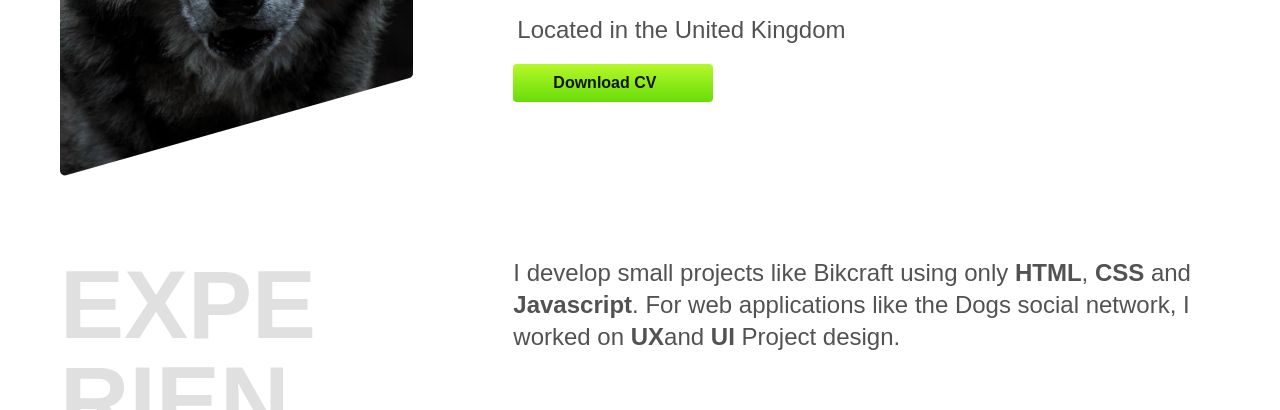
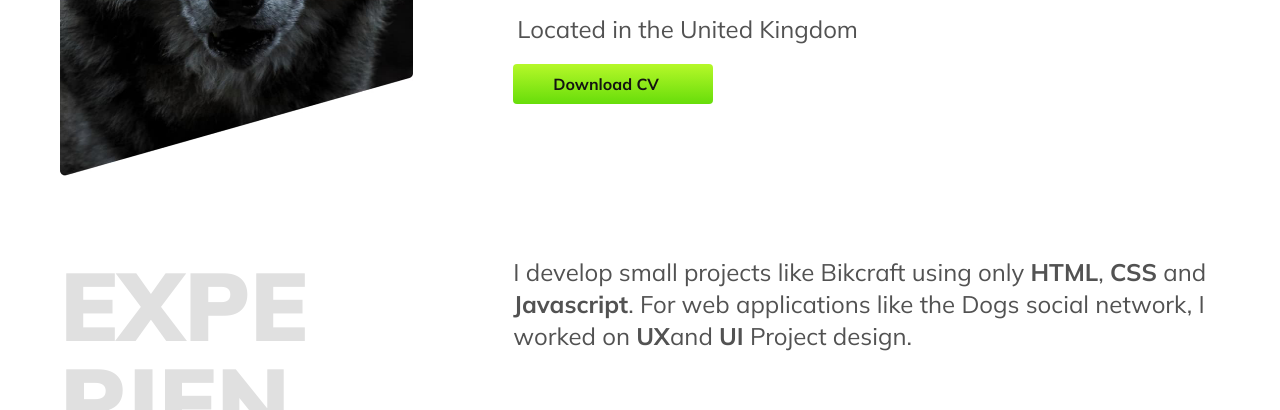
Before and after one commit to Inanden/Inanden.github.io, a plain HTML site: page index.html in a window 1280 px wide. Shown: the part 508-918 px from the top of the page. Drawn offline with Linux system fonts and the light colour scheme; some icons are missing.

Commit message:
google-fonts

```diff
--- a/index.html
+++ b/index.html
@@ -4,8 +4,12 @@
   <meta charset="UTF-8">
   <meta name="viewport" content="width=device-width, initial-scale=1.0">
   <meta name="description" content="Desenvolvedor  Front End   UX/UI Designer Localizado no Reino Unido">
+  <link rel="preconnect" href="https://fonts.googleapis.com">
+<link rel="preconnect" href="https://fonts.gstatic.com" crossorigin>
+<link href="https://fonts.googleapis.com/css2?family=Mulish:wght@400;500;600;700;800;900;1000&display=swap" rel="stylesheet">
+<link rel="stylesheet" href="./src/css/style.min.css">
   <title>Portifolio</title>
-  <link rel="stylesheet" href="./src/css/style.min.css">
+
 </head>
 <body>
 
```
